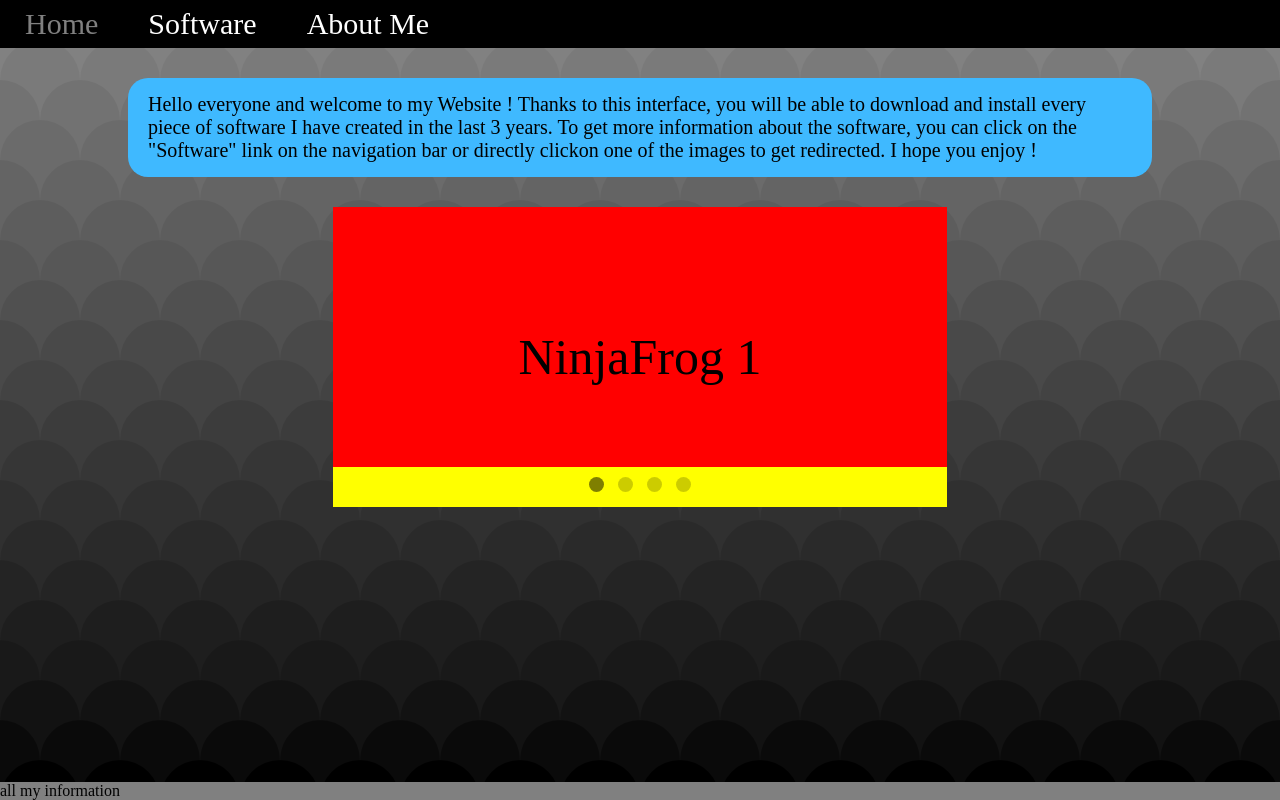
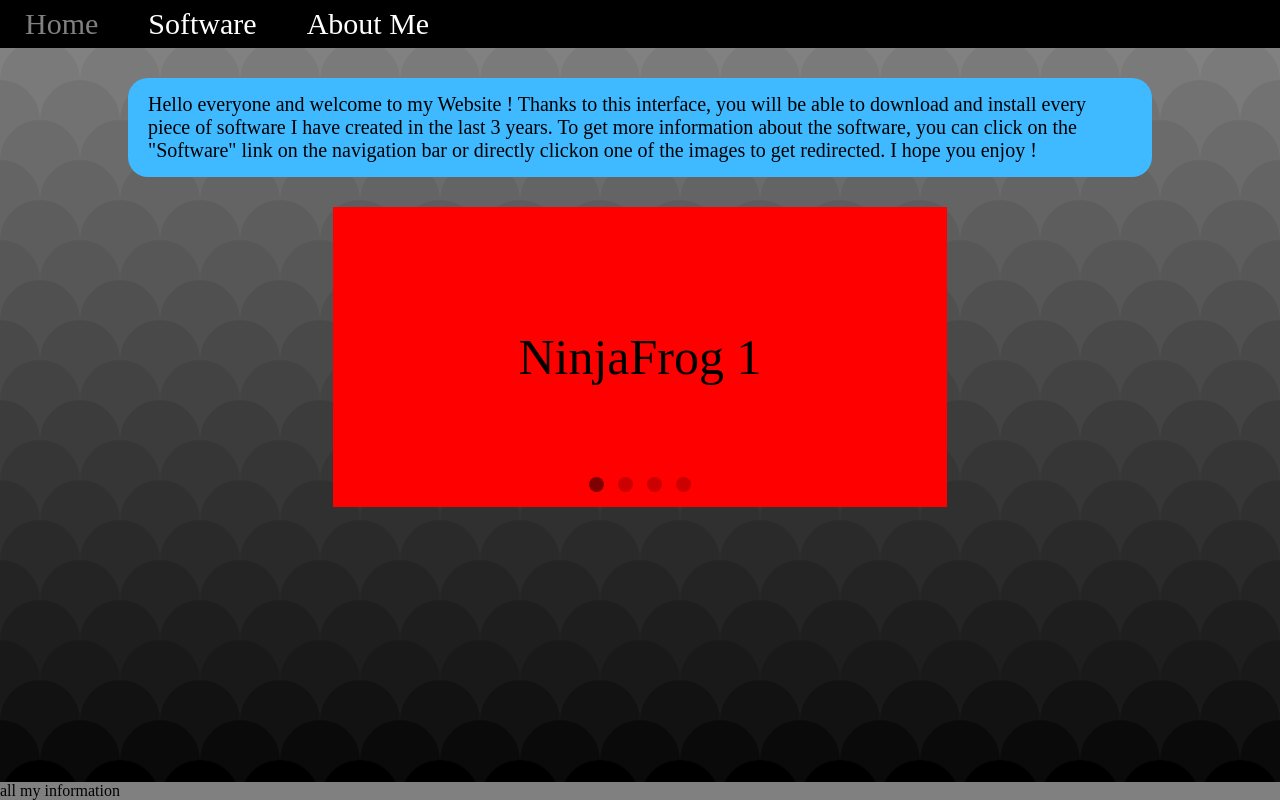
Before and after one commit to PableteProgramming/PableteProgramming.github.io, a plain HTML site: page index.html in a window 1280 px wide. Drawn offline with Linux system fonts and the light colour scheme.

Commit message:
Changing colors

```diff
--- a/src/carousel.js
+++ b/src/carousel.js
@@ -31,6 +31,7 @@ class Carousel{
         //Unselecting the current slide
         $($(this.items+" .item").toArray()[this.index]).removeClass("show")
         $($(this.buttons+" .button").toArray()[this.index]).removeClass("selected")
+
         //Selecting the selected slide
         $($(this.items+" .item").toArray()[index]).addClass("show")
         $($(this.buttons+" .button").toArray()[index]).addClass("selected")
--- a/src/index.css
+++ b/src/index.css
@@ -227,7 +227,6 @@ header{
     margin-top: 30px;
     align-items: center;
 }
-
 .introduction{
     font-size: 20px;
     display: flex;
@@ -244,43 +243,35 @@ header{
     width:60%;
     height:300px;
 }
-
 .carousel>.items{
     position: relative;
     display: flex;
-    background:red;
     width:100%;
     height:100%;
 }
-
 .carousel .item{
     position: relative;
     display: none;
 }
-
 .carousel .item.show{
     position: relative;
     font-size: 50px;
     display:flex;
-    background: blue;
     width:100%;
     height:100%;
     align-items: center;
     justify-content: center;
 }
-
 .carousel>.buttons{
     position: absolute;
     height:40px;
     width: 100%;
     bottom: 0;
     left:0;
-    background:yellow;
     text-align: center;
     align-items: center;
     padding-top:10px;
 }
-
 .carousel .button{
     display:inline-block;
     width:15px;
@@ -290,11 +281,9 @@ header{
     border-radius: 50%;
     opacity: 0.2;
 }
-
 .carousel .button:hover{
     cursor: pointer;
 }
-
 .carousel .button.selected{
     opacity:0.5;
 }
```
